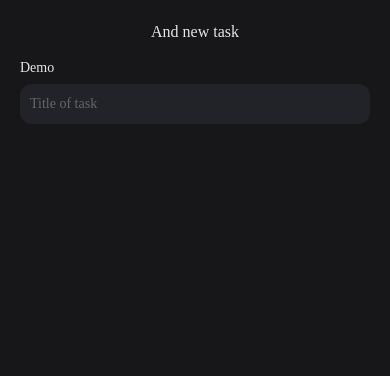
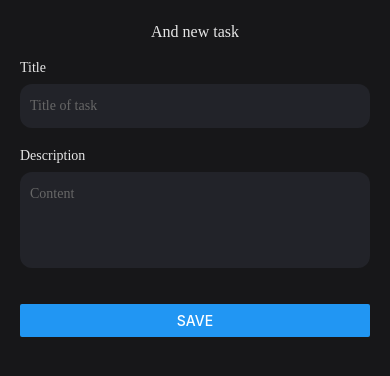
Before and after one commit to sonthuol/todolist, a React Native app: screen /AddNewTask in a window 390 px wide. Shown: the top 376 px of the page. Built offline with nearby package versions, Linux system fonts and the light colour scheme; some icons are missing.

Commit message:
create input component

```diff
--- a/src/components/InputComponent.tsx
+++ b/src/components/InputComponent.tsx
@@ -32,12 +32,16 @@ const InputComponent = (props: Props) => {
 
   return (
     <View style={{marginBottom: 20}}>
-      <TextComponent text="Demo" flex={0} />
+      {title && <TextComponent text={title} flex={0} />}
       <RowComponent
         styles={[
           globalStyles.inputContainer,
           {
             marginTop: title ? 8 : 0,
+            minHeight: multiple && numberOfLine ? 32 * numberOfLine : 32,
+            paddingVertical: 14,
+            paddingHorizontal: 10,
+            alignItems: 'flex-start',
           },
         ]}>
         {prefix && prefix}
--- a/src/screens/tasks/AddNewTask.tsx
+++ b/src/screens/tasks/AddNewTask.tsx
@@ -3,12 +3,9 @@ import {
   ContainerComponent,
   InputComponent,
   SectionComponent,
-  SpaceComponent,
-  TextComponent,
 } from '../../components';
 import {TaskModel} from '../../models/TaskModel';
-import {User} from 'iconsax-react-native';
-import {colors} from '../../constants/colors';
+import {Button} from 'react-native';
 
 const initValue: TaskModel = {
   title: '',
@@ -29,6 +26,10 @@ function AddNewTask({navigation}: any) {
     setTaskDetail(item);
   };
 
+  const handleAddNewTask = () => {
+    console.log(taskDetail);
+  };
+
   return (
     <ContainerComponent back title="And new task">
       <SectionComponent>
@@ -39,6 +40,18 @@ function AddNewTask({navigation}: any) {
           allowClear
           onChange={val => handleChangeValue('title', val)}
         />
+        <InputComponent
+          title="Description"
+          placeholder="Content"
+          value={taskDetail.description}
+          allowClear
+          onChange={val => handleChangeValue('description', val)}
+          multiple
+          numberOfLine={3}
+        />
+      </SectionComponent>
+      <SectionComponent>
+        <Button title="SAVE" onPress={handleAddNewTask} />
       </SectionComponent>
     </ContainerComponent>
   );
```
